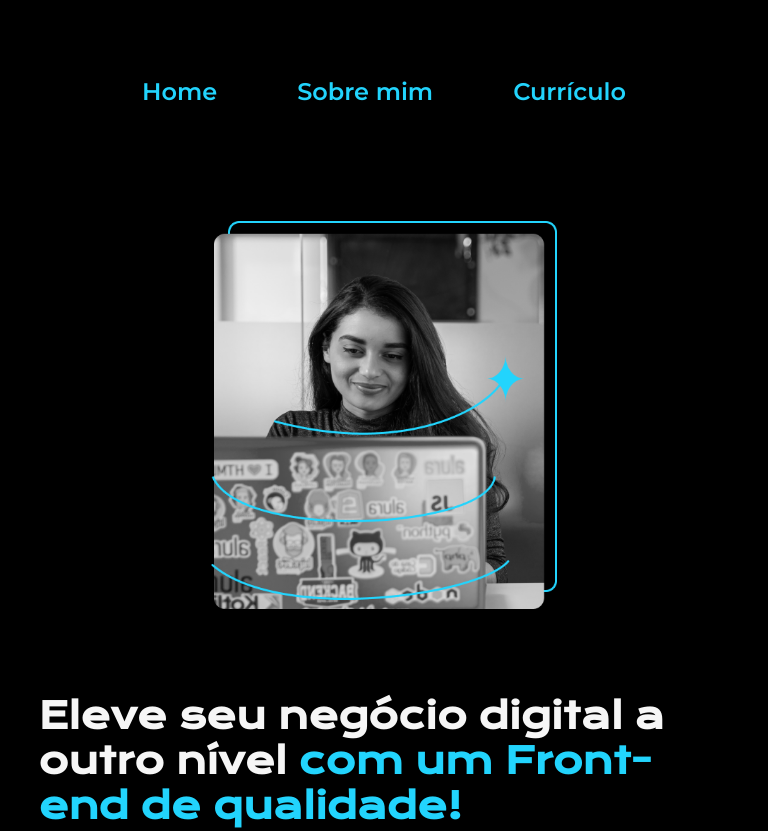
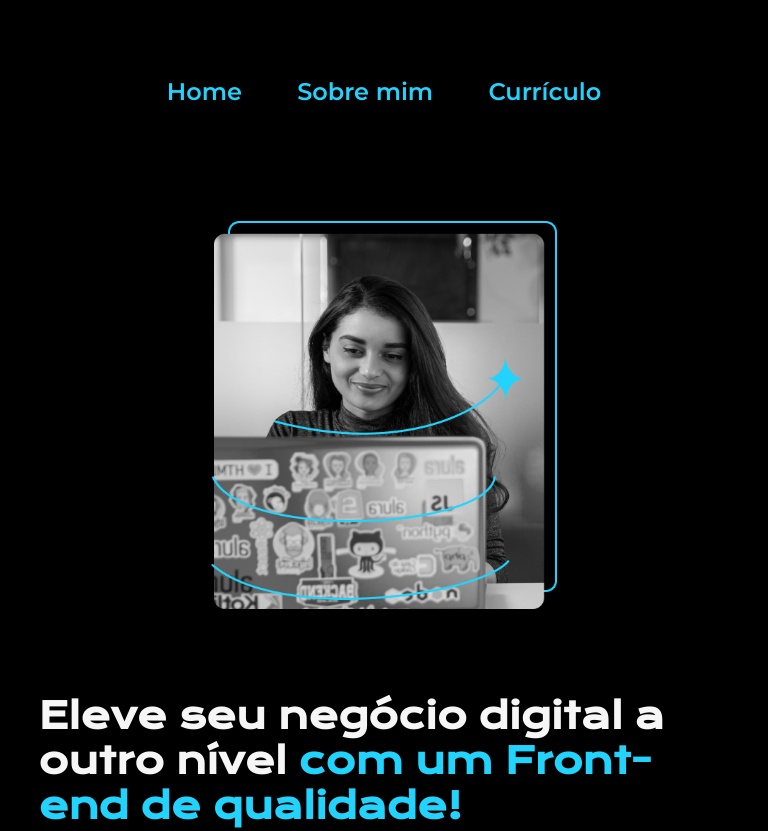
Before and after one commit to pkmanto/alura-html-css-aula-portfolio-vercel, a plain HTML site: page index.html in a window 768 px wide. Shown: the top 831 px of the page. Drawn offline with nearby package versions, Linux system fonts and the light colour scheme.

Commit message:
Mudando as medidas do @media

```diff
--- a/styles/style.css
+++ b/styles/style.css
@@ -29,7 +29,7 @@ body {
 
 .cabecalho__menu {
     display: flex;
-    gap: 80px;
+    gap: 5%;
 }
 
 .cabecalho__menu__link {
@@ -124,13 +124,14 @@ body {
     font-weight: 400;
 }
 
-@media (max-width: 1200px) {
+@media (min-width: 500px) and (max-width: 1200px) {
     .cabecalho {
         padding: 10%;
     }
 
     .cabecalho__menu {
         justify-content: center;
+        gap: 9%;
     }
 
     .apresentacao {
```
